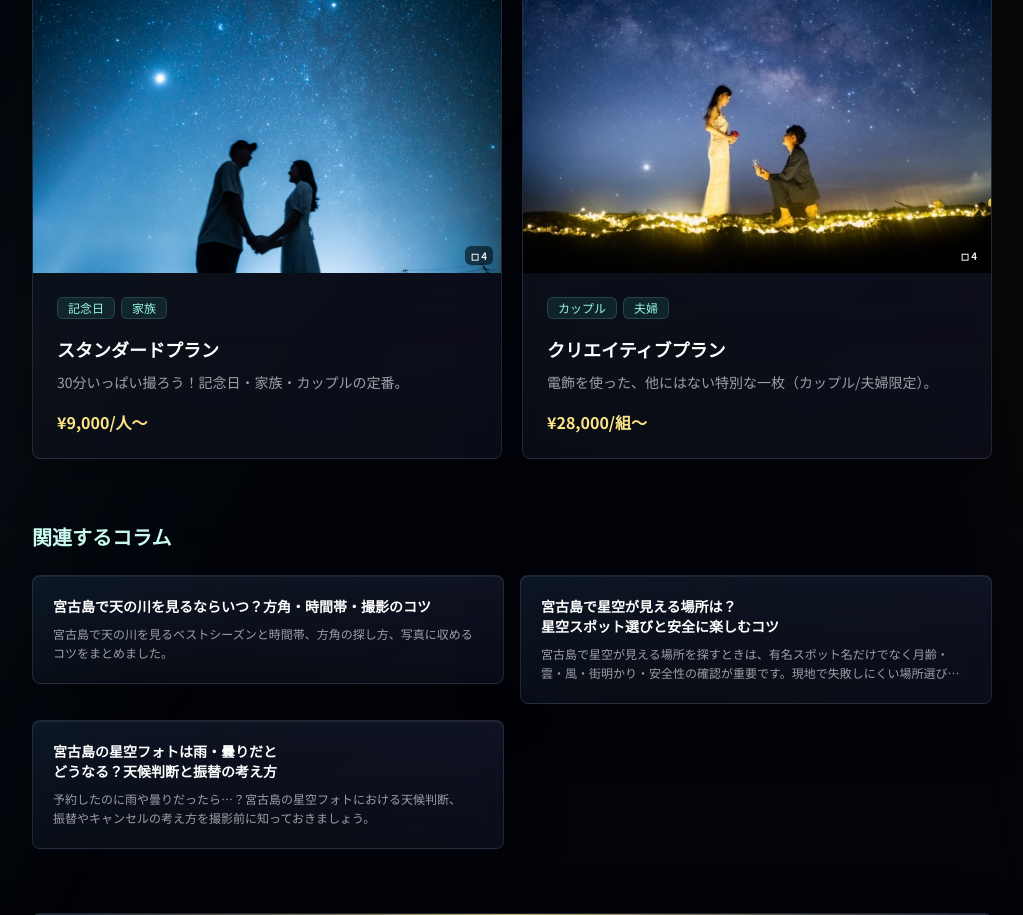
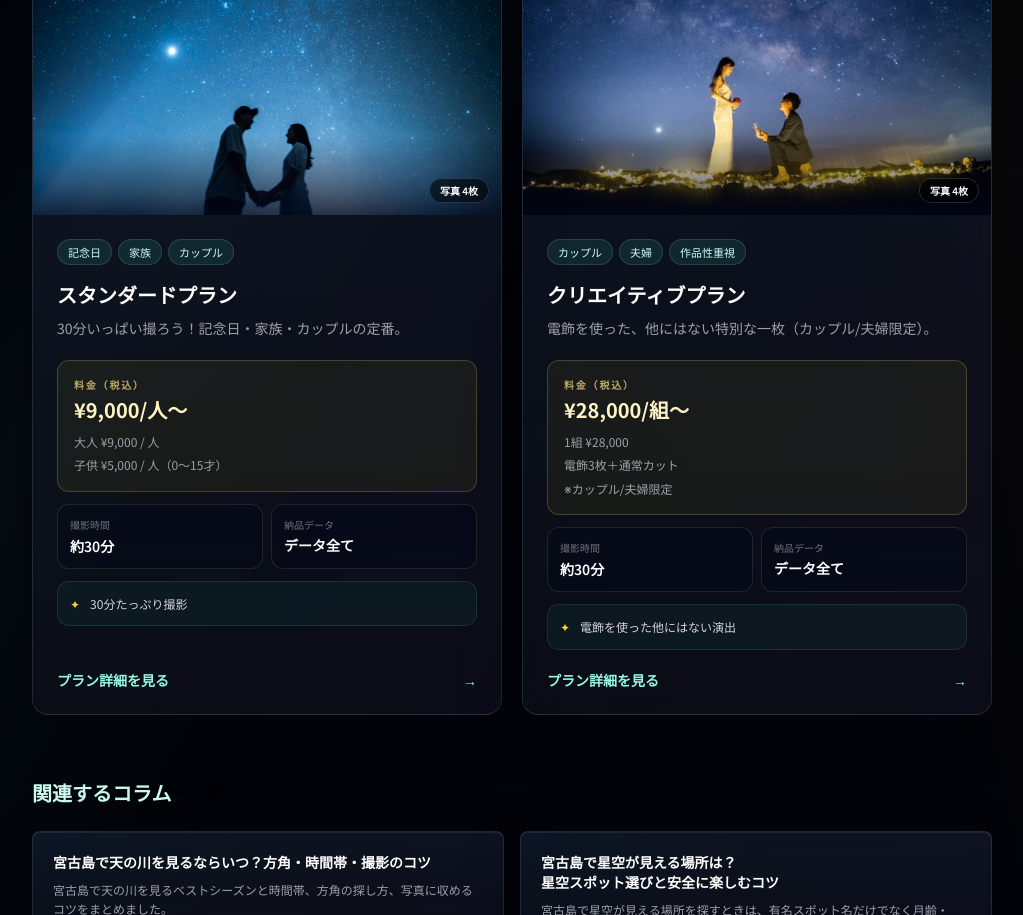
Before and after one commit to genkidama2439-collab/space-inada, a Next.js app: page /blog/anniversary-photo-miyakojima in a window 1280 px wide. Shown: the part 1700-2615 px from the top of the page, without its empty margins (128-1151 px from the left). Built offline with nearby package versions, Linux system fonts and the light colour scheme; no server answers.

Commit message:
Improve plan card details and accessibility

```diff
--- a/src/app/page.tsx
+++ b/src/app/page.tsx
@@ -156,11 +156,14 @@ export default function Home() {
       {/* プラン紹介 */}
       <Section className="cosmic-band">
         <SectionHeading title="撮影プラン" href="/plans" />
-        <div className="-mx-5 mt-10 flex snap-x snap-mandatory gap-3 overflow-x-auto px-5 pb-4 [-webkit-overflow-scrolling:touch] [scrollbar-width:none] sm:mx-0 sm:grid sm:grid-cols-2 sm:gap-5 sm:overflow-visible sm:px-0 sm:pb-0 lg:grid-cols-3 [&::-webkit-scrollbar]:hidden">
+        <div
+          aria-label="撮影プラン一覧"
+          className="-mx-5 mt-10 flex snap-x snap-mandatory gap-4 overflow-x-auto scroll-px-5 px-5 pb-5 [-webkit-overflow-scrolling:touch] [scrollbar-width:none] sm:mx-0 sm:grid sm:grid-cols-2 sm:gap-5 sm:overflow-visible sm:px-0 sm:pb-0 lg:grid-cols-3 [&::-webkit-scrollbar]:hidden"
+        >
           {plans.map((plan, i) => (
             <div
               key={plan.slug}
-              className={`reveal-up w-[70%] shrink-0 snap-start sm:w-auto sm:shrink ${i % 3 === 1 ? "delay-100" : i % 3 === 2 ? "delay-200" : ""}`}
+              className={`reveal-up w-[84%] max-w-[22rem] shrink-0 snap-start sm:w-auto sm:max-w-none sm:shrink ${i % 3 === 1 ? "delay-100" : i % 3 === 2 ? "delay-200" : ""}`}
             >
               <PlanCard plan={plan} />
             </div>
--- a/src/app/plans/[plan]/page.tsx
+++ b/src/app/plans/[plan]/page.tsx
@@ -76,12 +76,14 @@ export default async function PlanDetailPage({ params }: Props) {
       <dl className="mt-10 grid gap-4 sm:grid-cols-3">
         <div className="cosmic-panel rounded-lg p-5">
           <dt className="text-xs text-zinc-500">料金</dt>
-          <dd className="mt-1 text-xl font-bold text-white">{planPriceLabel(plan)}</dd>
-          <ul className="mt-2 space-y-0.5 text-xs text-zinc-400">
-            {plan.pricingDetail.map((line) => (
-              <li key={line}>{line}</li>
-            ))}
-          </ul>
+          <dd className="mt-1">
+            <p className="text-xl font-bold text-white">{planPriceLabel(plan)}</p>
+            <ul className="mt-2 space-y-0.5 text-xs text-zinc-400">
+              {plan.pricingDetail.map((line) => (
+                <li key={line}>{line}</li>
+              ))}
+            </ul>
+          </dd>
         </div>
         <div className="cosmic-panel rounded-lg p-5">
           <dt className="text-xs text-zinc-500">撮影時間の目安</dt>
--- a/src/app/plans/page.tsx
+++ b/src/app/plans/page.tsx
@@ -43,9 +43,15 @@ export default function PlansPage() {
         ご希望や人数、シーンに合わせてお選びいただけます。
       </p>
 
-      <div className="-mx-5 mt-12 flex snap-x snap-mandatory gap-3 overflow-x-auto px-5 pb-4 [-webkit-overflow-scrolling:touch] [scrollbar-width:none] sm:mx-0 sm:grid sm:grid-cols-2 sm:gap-5 sm:overflow-visible sm:px-0 sm:pb-0 lg:grid-cols-3 [&::-webkit-scrollbar]:hidden">
+      <div
+        aria-label="撮影プラン一覧"
+        className="-mx-5 mt-12 flex snap-x snap-mandatory gap-4 overflow-x-auto scroll-px-5 px-5 pb-5 [-webkit-overflow-scrolling:touch] [scrollbar-width:none] sm:mx-0 sm:grid sm:grid-cols-2 sm:gap-5 sm:overflow-visible sm:px-0 sm:pb-0 lg:grid-cols-3 [&::-webkit-scrollbar]:hidden"
+      >
         {plans.map((plan) => (
-          <div key={plan.slug} className="w-[70%] shrink-0 snap-start sm:w-auto sm:shrink">
+          <div
+            key={plan.slug}
+            className="w-[84%] max-w-[22rem] shrink-0 snap-start sm:w-auto sm:max-w-none sm:shrink"
+          >
             <PlanCard plan={plan} />
           </div>
         ))}
--- a/src/components/booking/FloatingBookingButton.tsx
+++ b/src/components/booking/FloatingBookingButton.tsx
@@ -17,7 +17,7 @@ export function FloatingBookingButton() {
       href="/booking"
       onClick={() => trackEvent("floating_booking_click", { from: pathname })}
       aria-label="LINEで予約・相談する"
-      className="fixed bottom-5 right-4 z-50 flex h-14 items-center gap-2 rounded-lg border border-[#8ff0b8]/50 bg-[#06C755] px-6 text-sm font-bold text-white shadow-lg shadow-[#06C755]/30 transition-transform hover:scale-105 sm:right-6"
+      className="fixed bottom-5 right-4 z-50 flex h-14 items-center gap-2 rounded-lg border border-[#052e16]/30 bg-[#06C755] px-6 text-sm font-bold text-[#052e16] shadow-lg shadow-[#06C755]/30 transition-transform hover:scale-105 sm:right-6"
     >
       <span aria-hidden className="text-lg">💬</span>
       LINEで予約
--- a/src/components/sections/PlanCard.tsx
+++ b/src/components/sections/PlanCard.tsx
@@ -6,49 +6,94 @@ import { planImages } from "@/data/images";
 export function PlanCard({ plan }: { plan: Plan }) {
   const images = planImages(plan);
   const photoCount = images.filter((img) => img.src).length;
+  const durationLabel = plan.durationMin ? `約${plan.durationMin}分` : "応相談";
 
   return (
     <Link
       href={`/plans/${plan.slug}`}
-      className="cosmic-panel cosmic-panel-hover group flex flex-col overflow-hidden rounded-lg"
+      className="cosmic-panel cosmic-panel-hover group flex h-full flex-col overflow-hidden rounded-2xl"
     >
-      <div className="relative aspect-[4/3] w-full overflow-hidden">
+      <div className="relative aspect-[16/10] w-full overflow-hidden">
         <ImageSlot
           asset={images[0]}
-          sizes="(max-width: 640px) 50vw, (max-width: 1024px) 50vw, 33vw"
+          sizes="(max-width: 640px) 84vw, (max-width: 1024px) 50vw, 33vw"
           className="transition-transform duration-500 group-hover:scale-105"
         />
+        <div className="absolute inset-x-0 bottom-0 h-20 bg-gradient-to-t from-slate-950/80 to-transparent" />
         {photoCount > 1 && (
-          <span className="absolute bottom-2 right-2 rounded-md bg-black/55 px-1.5 py-0.5 text-[10px] font-semibold text-white backdrop-blur">
-            ◻ {photoCount}
+          <span className="absolute bottom-3 right-3 rounded-full border border-white/15 bg-black/55 px-2.5 py-1 text-[10px] font-semibold text-white backdrop-blur">
+            写真 {photoCount}枚
           </span>
         )}
         {plan.badge && (
-          <span className="absolute left-2 top-2 rounded-md border border-amber-200/70 bg-amber-300 px-2 py-0.5 text-[10px] font-bold text-zinc-950 shadow-lg shadow-amber-300/15 sm:left-3 sm:top-3 sm:px-3 sm:py-1 sm:text-xs">
+          <span className="absolute left-3 top-3 rounded-full border border-amber-100/70 bg-amber-300 px-3 py-1 text-[11px] font-bold text-zinc-950 shadow-lg shadow-amber-300/15 sm:left-4 sm:top-4 sm:px-3.5 sm:text-xs">
             {plan.badge}
           </span>
         )}
       </div>
-      <div className="flex flex-1 flex-col p-3.5 sm:p-6">
+      <div className="flex flex-1 flex-col p-5 sm:p-6">
         <div className="flex flex-wrap gap-1.5">
-          {plan.forWhom.slice(0, 2).map((w) => (
+          {plan.forWhom.map((w) => (
             <span
               key={w}
-              className="rounded-md border border-teal-200/15 bg-teal-300/10 px-2 py-0.5 text-[10px] text-teal-200 sm:px-2.5 sm:text-xs"
+              className="rounded-full border border-teal-200/15 bg-teal-300/10 px-2.5 py-1 text-[10px] font-medium text-teal-100 sm:text-[11px]"
             >
               {w}
             </span>
           ))}
         </div>
-        <h3 className="mt-2.5 text-sm font-bold text-white group-hover:text-teal-100 sm:mt-4 sm:text-lg">
+        <h3 className="mt-4 text-xl font-bold text-white group-hover:text-teal-100">
           {plan.name}
         </h3>
-        <p className="mt-1.5 line-clamp-2 flex-1 text-xs leading-relaxed text-zinc-400 sm:mt-2 sm:text-sm">
+        <p className="mt-2 line-clamp-2 text-sm leading-relaxed text-zinc-400">
           {plan.tagline}
         </p>
-        <p className="mt-3 text-sm font-bold text-amber-200 sm:mt-4 sm:text-base">
-          {planPriceLabel(plan)}
-        </p>
+
+        <div className="mt-5 rounded-xl border border-amber-200/20 bg-amber-300/[0.06] p-4">
+          <p className="text-[10px] font-semibold tracking-[0.18em] text-amber-200/70">
+            料金（税込）
+          </p>
+          <p className="mt-1 text-xl font-bold text-amber-100">
+            {planPriceLabel(plan)}
+          </p>
+          {typeof plan.priceFrom === "number" && (
+            <ul className="mt-2 space-y-1 text-xs leading-relaxed text-zinc-400">
+              {plan.pricingDetail.slice(0, 3).map((line) => (
+                <li key={line}>{line}</li>
+              ))}
+            </ul>
+          )}
+        </div>
+
+        <dl className="mt-3 grid grid-cols-2 gap-2">
+          <div className="rounded-xl border border-white/10 bg-slate-950/35 p-3">
+            <dt className="text-[10px] text-zinc-500">撮影時間</dt>
+            <dd className="mt-1 text-sm font-semibold text-white">{durationLabel}</dd>
+          </div>
+          <div className="rounded-xl border border-white/10 bg-slate-950/35 p-3">
+            <dt className="text-[10px] text-zinc-500">納品データ</dt>
+            <dd className="mt-1 text-sm font-semibold leading-snug text-white">
+              {plan.deliveryCount}
+            </dd>
+          </div>
+        </dl>
+
+        <div className="mt-3 flex gap-2.5 rounded-xl border border-teal-200/10 bg-teal-300/[0.05] p-3 text-xs leading-relaxed text-zinc-300">
+          <span aria-hidden className="shrink-0 text-amber-300">
+            ✦
+          </span>
+          <p>{plan.features[0]}</p>
+        </div>
+
+        <span className="mt-auto flex items-center justify-between pt-5 text-sm font-semibold text-teal-200">
+          プラン詳細を見る
+          <span
+            aria-hidden
+            className="transition-transform duration-200 group-hover:translate-x-1"
+          >
+            →
+          </span>
+        </span>
       </div>
     </Link>
   );
--- a/src/components/sections/PlanComparison.tsx
+++ b/src/components/sections/PlanComparison.tsx
@@ -4,7 +4,11 @@ import { planPriceLabel, type Plan } from "@/data/plans";
 /** プラン料金比較表（横スクロール対応）。data/plans.ts を参照。 */
 export function PlanComparison({ plans }: { plans: Plan[] }) {
   return (
-    <div className="cosmic-panel -mx-5 overflow-x-auto rounded-lg px-5 sm:mx-0 sm:px-0">
+    <div
+      aria-label="プラン料金・内容比較表"
+      tabIndex={0}
+      className="cosmic-panel -mx-5 overflow-x-auto rounded-lg px-5 sm:mx-0 sm:px-0"
+    >
       <table className="w-full min-w-[680px] border-collapse text-left text-sm">
         <thead>
           <tr className="border-b border-teal-200/15 text-zinc-400">
--- a/src/components/sections/PlanGallery.tsx
+++ b/src/components/sections/PlanGallery.tsx
@@ -22,7 +22,11 @@ export function PlanGallery({
   }
 
   return (
-    <div className="-mx-5 mt-10 flex snap-x snap-mandatory gap-3 overflow-x-auto px-5 pb-3 [-webkit-overflow-scrolling:touch] [scrollbar-width:none] sm:mx-0 sm:px-0 [&::-webkit-scrollbar]:hidden">
+    <div
+      aria-label="撮影イメージ"
+      tabIndex={0}
+      className="-mx-5 mt-10 flex snap-x snap-mandatory gap-3 overflow-x-auto px-5 pb-3 [-webkit-overflow-scrolling:touch] [scrollbar-width:none] sm:mx-0 sm:px-0 [&::-webkit-scrollbar]:hidden"
+    >
       {images.map((img, i) => (
         <figure
           key={img.src ?? i}
--- a/src/components/sections/RelatedPlans.tsx
+++ b/src/components/sections/RelatedPlans.tsx
@@ -9,9 +9,14 @@ export function RelatedPlans({ slugs }: { slugs: PlanSlug[] }) {
   return (
     <section className="mt-16">
       <h2 className="text-xl font-bold text-white">この記事に関連する撮影プラン</h2>
-      <div className="mt-6 grid grid-cols-2 gap-3 sm:gap-5">
+      <div className="-mx-5 mt-6 flex snap-x snap-mandatory gap-4 overflow-x-auto scroll-px-5 px-5 pb-5 [-webkit-overflow-scrolling:touch] [scrollbar-width:none] sm:mx-0 sm:grid sm:grid-cols-2 sm:gap-5 sm:overflow-visible sm:px-0 sm:pb-0 [&::-webkit-scrollbar]:hidden">
         {plans.map((plan) => (
-          <PlanCard key={plan.slug} plan={plan} />
+          <div
+            key={plan.slug}
+            className="w-[84%] max-w-[22rem] shrink-0 snap-start sm:w-auto sm:max-w-none sm:shrink"
+          >
+            <PlanCard plan={plan} />
+          </div>
         ))}
       </div>
     </section>
```
